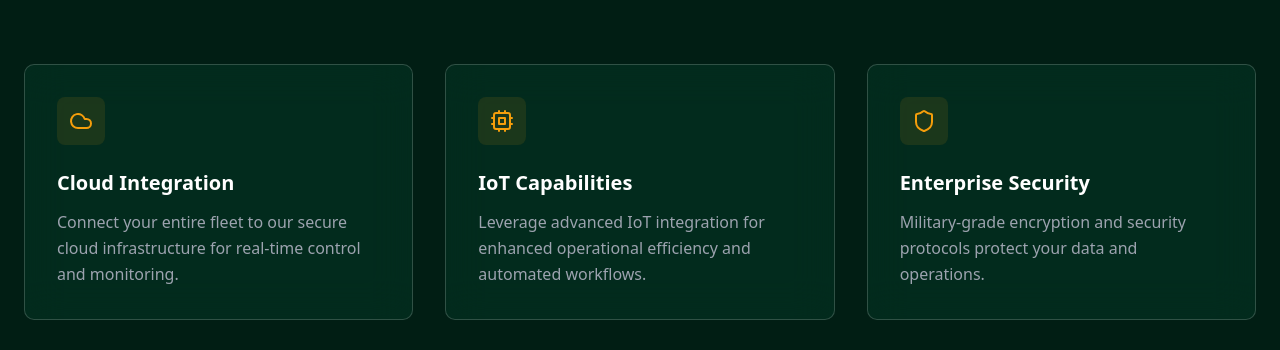
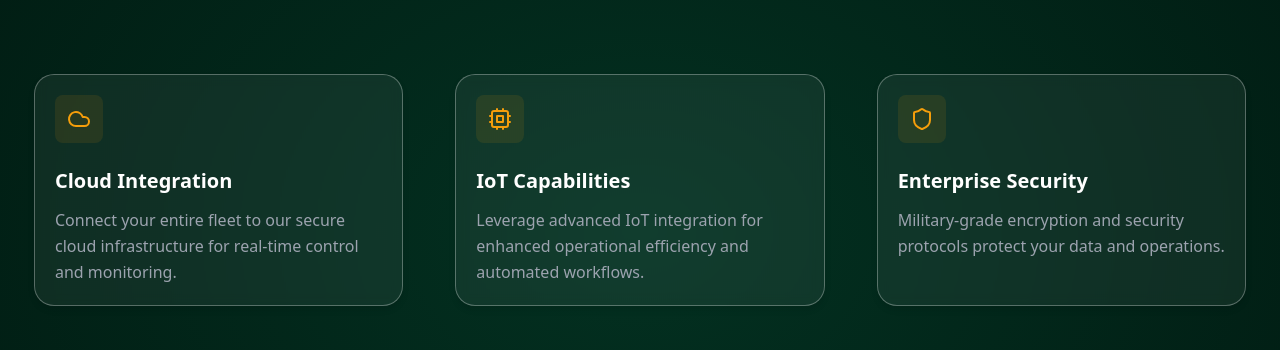
Before and after one commit to gireesh34/cloud-landing-website-, a React (Vite) app: page / in a window 1280 px wide. Shown: the part 970-1320 px from the top of the page. Built offline with nearby package versions, Linux system fonts and the light colour scheme.

Commit message:
card glass effect and updated

```diff
--- a/src/components/CTA.tsx
+++ b/src/components/CTA.tsx
@@ -2,7 +2,7 @@ import { ArrowRight } from 'lucide-react';
 
 export function CTA() {
   return (
-    <section className="py-32 bg-[#011e14]" id="contact">
+    <section className="py-32 hero-gradient" id="contact">
       <div className="container mx-auto px-6 ">
         <div className="relative overflow-hidden rounded-3xl bg-[#033121] bg-opacity-30 backdrop-filter backdrop-blur-lg p-12 text-center ">
           <div className="absolute inset-0 bg-gradient-to-r from-green-400 to-blue-500 opacity-20" />
--- a/src/components/Features.tsx
+++ b/src/components/Features.tsx
@@ -35,7 +35,7 @@ const features = [
 
 export function Features() {
   return (
-    <section className="py-32 bg-[#011e14]" id="features">
+    <section className="py-32 hero-gradient" id="features">
       <div className="container mx-auto px-6 ">
         <div className="text-center mb-16">
           <h2 className="text-4xl font-bold mb-6">Advanced Platform Features</h2>
@@ -50,7 +50,7 @@ export function Features() {
             return (
               <div
                 key={index}
-                className="feature-card-gradient border border-zinc-800 p-8 rounded-2xl hover:border-amber-500/50 transition-all group"
+                className="glass-effect border border-zinc-800 p-8 rounded-2xl hover:border-amber-500/50 transition-all group"
               >
                 <div className="bg-amber-500/10 p-3 rounded-lg w-fit">
                   <Icon className="h-6 w-6 text-amber-500" />
--- a/src/components/Platform.tsx
+++ b/src/components/Platform.tsx
@@ -11,7 +11,7 @@ const features = [
 
 export function Platform() {
   return (
-    <section className="py-32 bg-[#011e14]" id="platform">
+    <section className="py-32 hero-gradient" id="platform">
       <div className="container mx-auto px-6">
         <div className="grid md:grid-cols-2 gap-16 items-center">
           <div>
--- a/src/index.css
+++ b/src/index.css
@@ -13,12 +13,21 @@
   background: radial-gradient(#033121, #011e14 80%);
 }
 
-.feature-card-gradient {
-  background: rgba(3, 49, 33, 0.7);
-  backdrop-filter: blur(20px);
-  -webkit-backdrop-filter: blur(20px);
-  border: 1px solid rgba(255, 255, 255, 0.18);
-  border-radius: 10px;
+.glass-effect {
+  background: rgba(255, 255, 255, 0.06); /* Increased opacity for better visibility */
+  backdrop-filter: blur(6px);
+  -webkit-backdrop-filter: blur(6px);
+  border: 1px solid rgba(255, 255, 255, 0.3);
+  border-radius: 20px;
+  box-shadow: 0 4px 6px rgba(0, 0, 0, 0.1);
+  padding: 20px;
+  margin: 10px;
+  transition: transform 0.3s ease, box-shadow 0.3s ease;
+}
+
+.glass-effect:hover {
+  transform: scale(1.05);
+  box-shadow: 0 8px 12px rgba(0, 0, 0, 0.2);
 }
 
 .hero-gradient {
```
